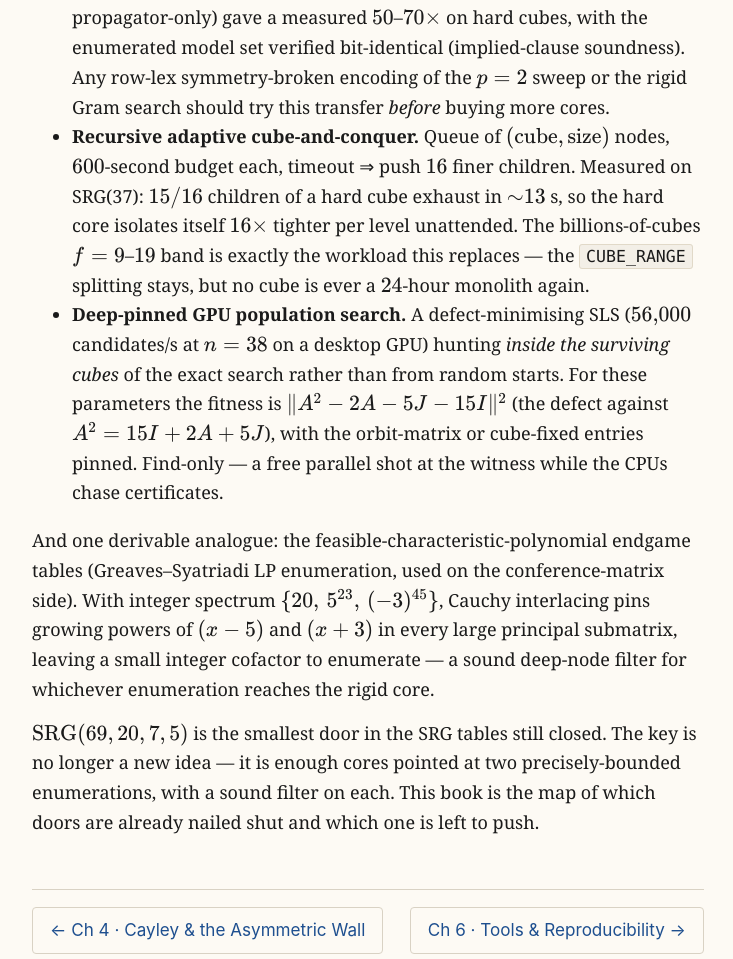
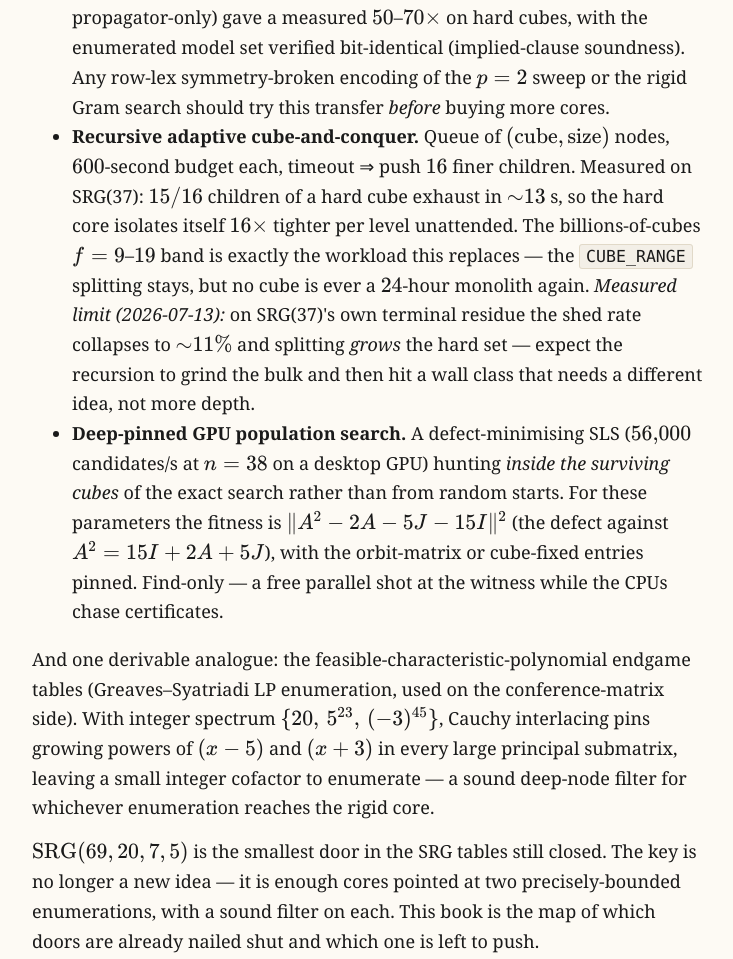
Before and after one commit to tonykoval/hunting-srg69, a plain HTML site: page part3_frontier/ch05_frontier.html in a window 1280 px wide. Shown: the part 2920-3879 px from the top of the page, without its empty margins (292-1025 px from the left). Drawn offline with nearby package versions, Linux system fonts and the light colour scheme.

Commit message:
Ch05: measured limit caveat on the cube-and-conquer transfer lever (SRG(37) residue shed-rate collapse 2026-07-13)
Co-Authored-By: Claude Fable 5 <noreply@anthropic.com>
Claude-Session: https://claude.ai/code/session_012qbiQpDLVzi2iFLQkCsAgU

```diff
--- a/part3_frontier/ch05_frontier.html
+++ b/part3_frontier/ch05_frontier.html
@@ -183,7 +183,11 @@ transfer directly (untested on $69$ — that is the point of listing them):
         itself $16\times$ tighter per level unattended. The billions-of-cubes
         $f=9$–$19$ band is exactly the workload this replaces — the
         <code>CUBE_RANGE</code> splitting stays, but no cube is ever a
-        $24$-hour monolith again.</li>
+        $24$-hour monolith again. <em>Measured limit (2026-07-13):</em> on
+        SRG(37)'s own terminal residue the shed rate collapses to
+        ${\sim}11\%$ and splitting <em>grows</em> the hard set — expect the
+        recursion to grind the bulk and then hit a wall class that needs a
+        different idea, not more depth.</li>
     <li><strong>Deep-pinned GPU population search.</strong> A
         defect-minimising SLS ($56{,}000$ candidates/s at $n=38$ on a
         desktop GPU) hunting <em>inside the surviving cubes</em> of the
```
